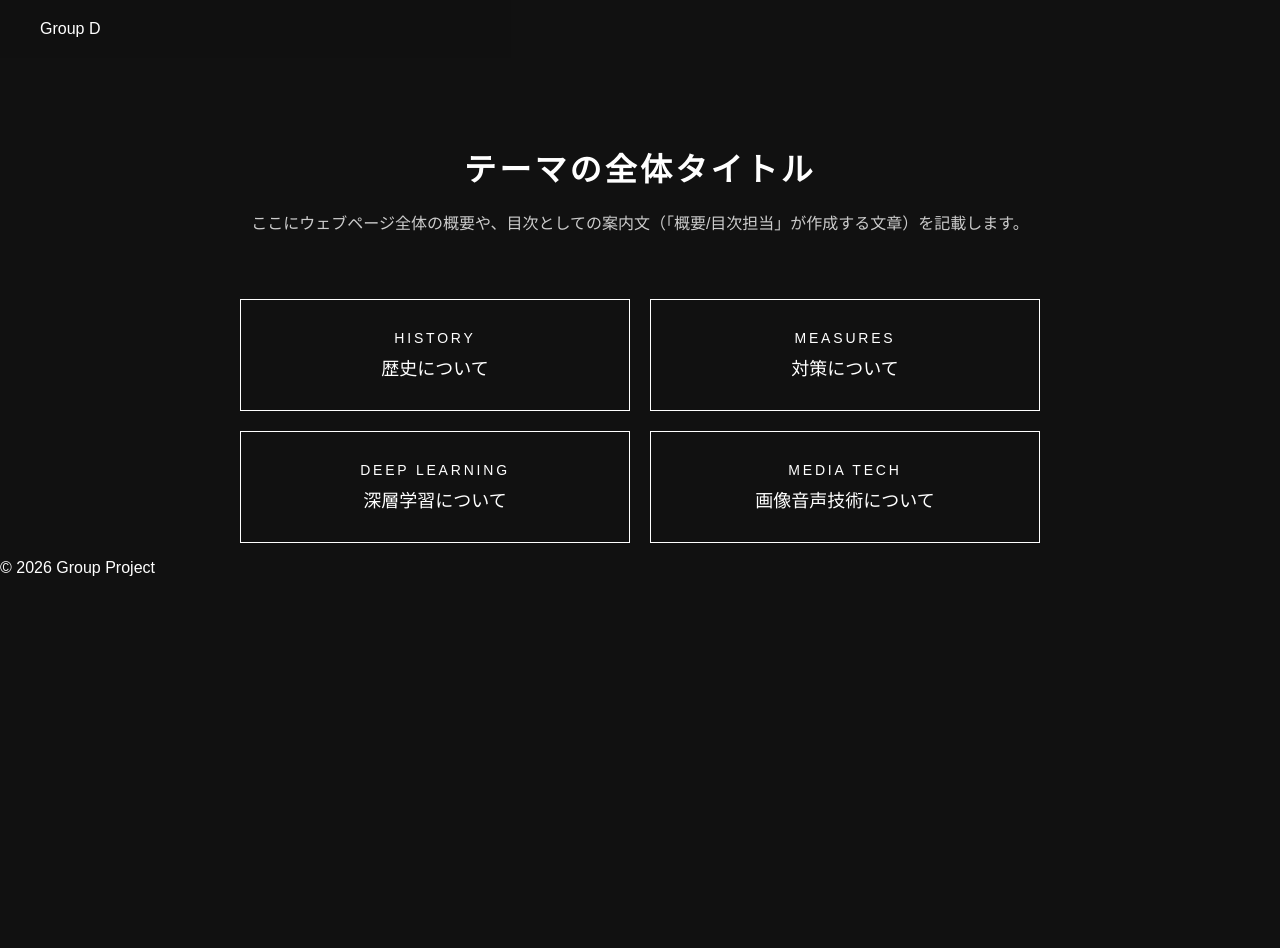
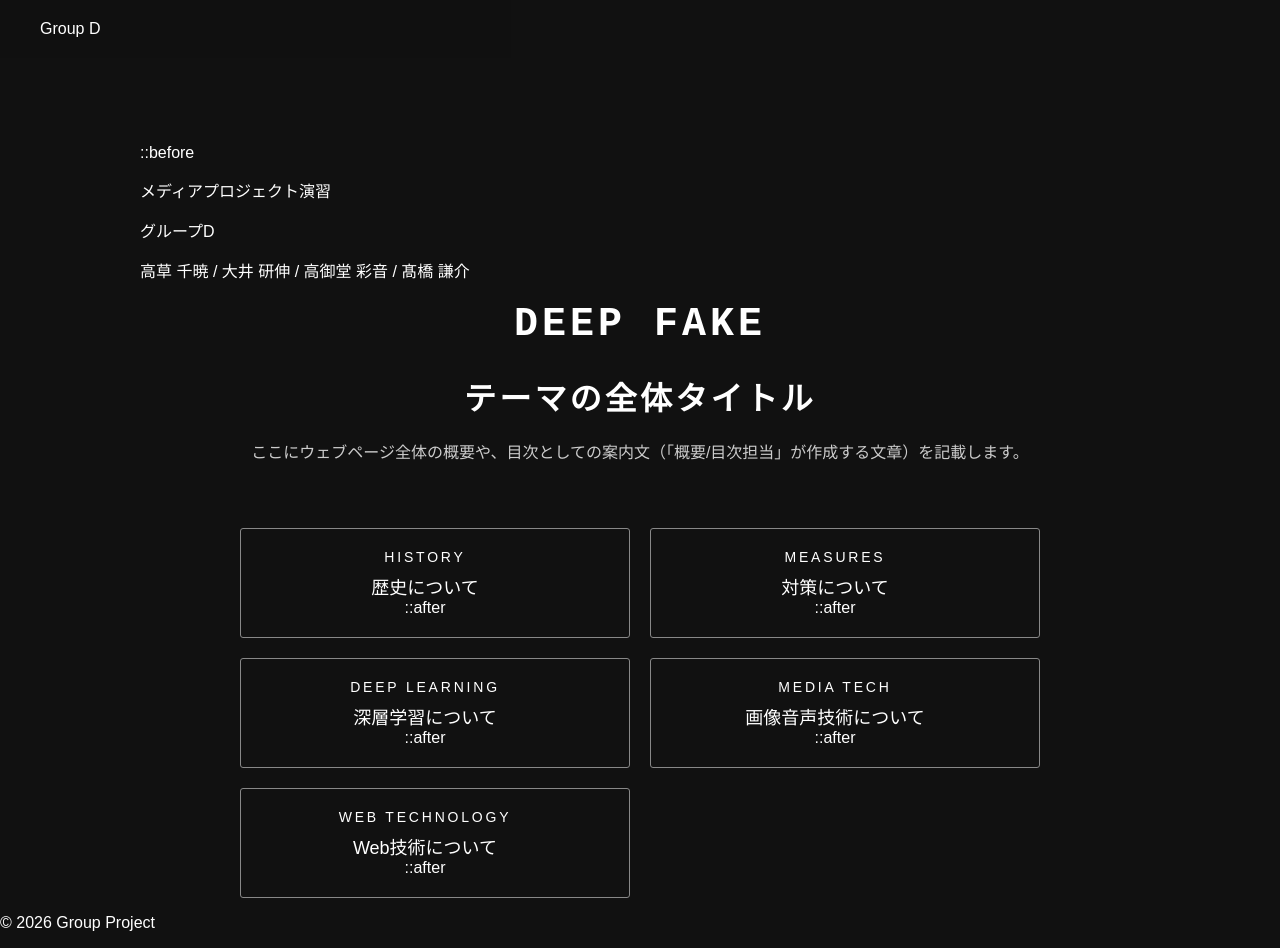
Before and after one commit to chachacha0000/groupD, a plain HTML site: page index/index.html in a window 1280 px wide. Before the commit the page ends 800 px from the top, so only its background shows below. Drawn offline with Linux system fonts and the light colour scheme; files that its build step writes are made by us from their sources.

Commit message:
【変更・追加】

```diff
--- /dev/null
+++ b/index/index.css
@@ -0,0 +1,51 @@
+body.loaded .header::before {
+    backdrop-filter: blur(8px);
+    opacity: 1;
+}
+
+.header::before {
+    content: '';
+    position: absolute;
+    top: 0;
+    left: 0;
+    right: 0;
+    bottom: 0;
+    backdrop-filter: blur(0px);
+    background: rgba(0, 0, 0, 0.15);
+    filter: url(#liquid-distortion);
+    z-index: -1;
+    opacity: 0;
+    transition: backdrop-filter 1.2s ease 0.3s, opacity 0.8s ease 0.3s;
+    border-radius: 0 0 12px 12px;
+}
+
+.w-container{
+    width: 100%;
+    box-sizing: border-box;
+    margin-left: auto;
+    margin-right: auto;
+}
+
+.sec-introduction {
+    position: relative;
+    min-height: 100vh;
+    padding-top: 0;
+    box-sizing: border-box;
+}
+
+.intro-first-view {
+    display: flex;
+    flex-direction: column;
+    justify-content: center;
+    align-items: center;
+    height: 80vh;
+    width: 100%;
+    position: relative;
+    margin-top: 0;
+    box-sizing: border-box;
+}
+
+.produce-title {
+    font-size: 1.8rem;
+    margin-bottom: 24px;
+}
--- a/index/index.html
+++ b/index/index.html
@@ -5,6 +5,16 @@
   <meta name="viewport" content="width=device-width, initial-scale=1.0">　<!--スマホ対応-->
   <title>Group D ディープフェイク</title>
   <link rel="stylesheet" href="base.css">
+  <style>
+    /* bodyへの指定はページ全体に影響するため外すか調整します */
+    .scramble-text {
+      font-family: 'Courier New', Consolas, monospace;
+      font-size: 2.5rem;
+      letter-spacing: 0.1em;
+      cursor: pointer;
+      color: #ffffff; /* 必要に応じて指定 */
+    }
+  </style>
 </head>
 <body class="body">
 
@@ -15,11 +25,27 @@
 
   <!-- トップページ専用のメインコンテンツ -->
   <main class="l-container">
+    <div class="container w-container">
+      ::before
+      <section class="sec-container sec-introduction">
+        <div class="intro-first-view">
+          <p class="produce-title">メディアプロジェクト演習</p>
+          <p class="produce-subtitle">グループD</p>
+        </div>
 
+      </section>
+      <p class="produce-title">
+        高草 千暁 / 大井 研伸 / 高御堂 彩音 / 髙橋 謙介
+      </p>
+
+    </div>
     <!-- トップのタイトルと概要 -->
-    <section class="c-hero">
-      <h1 class="hero-title">テーマの全体タイトル</h1>
-      <p class="hero-text">ここにウェブページ全体の概要や、目次としての案内文（「概要/目次担当」が作成する文章）を記載します。</p>
+    <section class="c-top">
+      <h1 class="logo-large">
+        <div class="scramble-text" data-text="DEEP FAKE">DEEP FAKE</div>
+      </h1>
+      <h1 class="top-title">テーマの全体タイトル</h1>
+      <p class="top-text">ここにウェブページ全体の概要や、目次としての案内文（「概要/目次担当」が作成する文章）を記載します。</p>
     </section>
 
     <!-- 各ページへのリンクボタン群 -->
@@ -28,21 +54,30 @@
       <a href="history.html" class="nav-button">
         <span class="nav-en">HISTORY</span>
         <span class="nav-ja">歴史について</span>
+        ::after
       </a>
 
       <a href="measures.html" class="nav-button">
         <span class="nav-en">MEASURES</span>
         <span class="nav-ja">対策について</span>
+        ::after
       </a>
 
       <a href="deeplearning.html" class="nav-button">
         <span class="nav-en">DEEP LEARNING</span>
         <span class="nav-ja">深層学習について</span>
+        ::after
       </a>
 
       <a href="media.html" class="nav-button">
         <span class="nav-en">MEDIA TECH</span>
         <span class="nav-ja">画像音声技術について</span>
+        ::after
+      </a>
+      <a href="webtech.html" class="nav-button">
+        <span class="nav-en">WEB TECHNOLOGY</span>
+        <span class="nav-ja">Web技術について</span>
+        ::after
       </a>
     </section>
 
@@ -53,5 +88,87 @@
     <p>&copy; 2026 Group Project</p>
   </footer>
 
+  <script>
+    class TextScramble {
+      constructor(el) {
+        this.el = el;
+        // ランダムに表示させる記号や文字のセット
+        this.chars = '!<>-_\\/[]{}—=+*^?#01________';
+        this.update = this.update.bind(this);
+      }
+
+      setText(newText) {
+        const oldText = this.el.innerText;
+        const length = Math.max(oldText.length, newText.length);
+        const promise = new Promise((resolve) => (this.resolve = resolve));
+        this.queue = [];
+
+        for (let i = 0; i < length; i++) {
+          const from = oldText[i] || '';
+          const to = newText[i] || '';
+          // 変化が始まるタイミングと終わるタイミングをランダムに設定
+          const start = Math.floor(Math.random() * 100);    //最後の数値が最大フレーム数を表す
+          const end = start + Math.floor(Math.random() * 100);  //最後の数値が最大フレーム数を表す
+          this.queue.push({ from, to, start, end });
+        }
+
+        cancelAnimationFrame(this.frameRequest);
+        this.frame = 0;
+        this.update();
+        return promise;
+      }
+
+      update() {
+        let output = '';
+        let complete = 0;
+
+        for (let i = 0, n = this.queue.length; i < n; i++) {
+          let { from, to, start, end, char } = this.queue[i];
+
+          if (this.frame >= end) {
+            complete++;
+            output += to;
+          } else if (this.frame >= start) {
+            // 一定確率でランダムな記号を入れ替える
+            if (!char || Math.random() < 0.28) {
+              char = this.randomChar();
+              this.queue[i].char = char;
+            }
+            // 変化途中の文字に薄い色をつけてノイズ感を出す
+            output += `<span style="opacity: 0.5;">${char}</span>`;
+          } else {
+            output += from;
+          }
+        }
+
+        this.el.innerHTML = output;
+
+        if (complete === this.queue.length) {
+          this.resolve();
+        } else {
+          this.frameRequest = requestAnimationFrame(this.update);
+          this.frame++;
+        }
+      }
+
+      randomChar() {
+        return this.chars[Math.floor(Math.random() * this.chars.length)];
+      }
+    }
+
+    // 実行処理
+    const target = document.querySelector('.scramble-text');
+    const fx = new TextScramble(target);
+
+    // ページ読み込み時に実行
+    window.addEventListener('load', () => {
+      fx.setText(target.dataset.text);
+    });
+
+    // マウスを乗せた時にも再実行
+    target.addEventListener('mouseenter', () => {
+      fx.setText(target.dataset.text);
+    });
+  </script>
 </body>
 </html>
--- a/template/base.css
+++ b/template/base.css
@@ -44,16 +44,16 @@ body {
   margin-bottom: 40px;
 }
 /* トップページのタイトル周り */
-.c-hero {
+.c-top {
   text-align: center;
   margin-bottom: 60px;
 }
-.hero-title {
+.top-title {
   font-size: 32px;
   letter-spacing: 0.1em;
   margin-bottom: 20px;
 }
-.hero-text {
+.top-text {
   line-height: 1.8;
   color: #cccccc; /* 真っ白より少し暗くして落ち着かせる */
 }
@@ -69,15 +69,35 @@ body {
 
 /* スタイリッシュなボタンのデザイン */
 .nav-button {
+  color: #ffffff;
   display: flex;
   flex-direction: column;
   align-items: center;
   justify-content: center;
-  padding: 30px 20px;
-  border: 1px solid #ffffff; /* 白い枠線 */
-  color: #ffffff;
+  padding: 20px 40px 20px 20px;
+  border: 1px solid #888888; /* グレーの枠線 */
+  border-radius: 3px;
+  position: relative;
   text-decoration: none; /* リンクの下線を消す */
-  transition: all 0.3s ease; /* ふわっと変化させる */
+  transition: all 0.3s ease-in-out; /* ふわっと変化させる */
+}
+
+.nav-button a::after {
+    content: "";
+    position: absolute;
+    top: 50%;
+    bottom: 0;
+    right: 20px;
+    font-size: 90%;
+    display: flex;
+    justify-content: center;
+    align-items: center;
+    transition: right 0.3s;
+    width: 6px;
+    height: 6px;
+    border-top: solid 2px currentColor;
+    border-right: solid 2px currentColor;
+    transform: translateY(-50%) rotate(45deg);
 }
 
 .nav-en {
@@ -92,8 +112,7 @@ body {
 
 /* マウスを乗せたとき（ホバー時）の動き */
 .nav-button:hover {
-  background-color: #ffffff; /* 背景を白に */
-  color: #000000;            /* 文字を黒に反転 */
+  background-color: gray; /* 背景を白に */
 }
 
 /* スマホ閲覧時は1列にする */
```
Also changed, not shown: template/template.html (+1 -1 lines).
